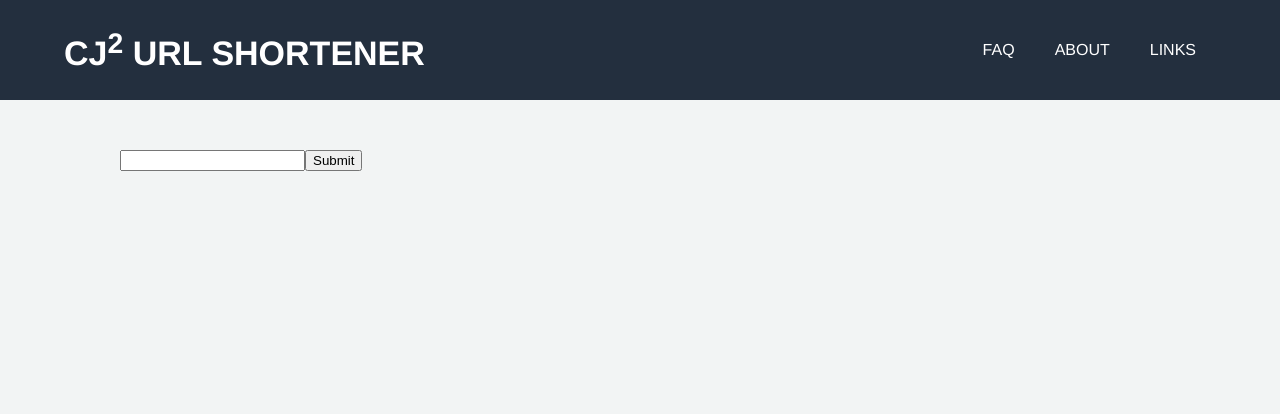
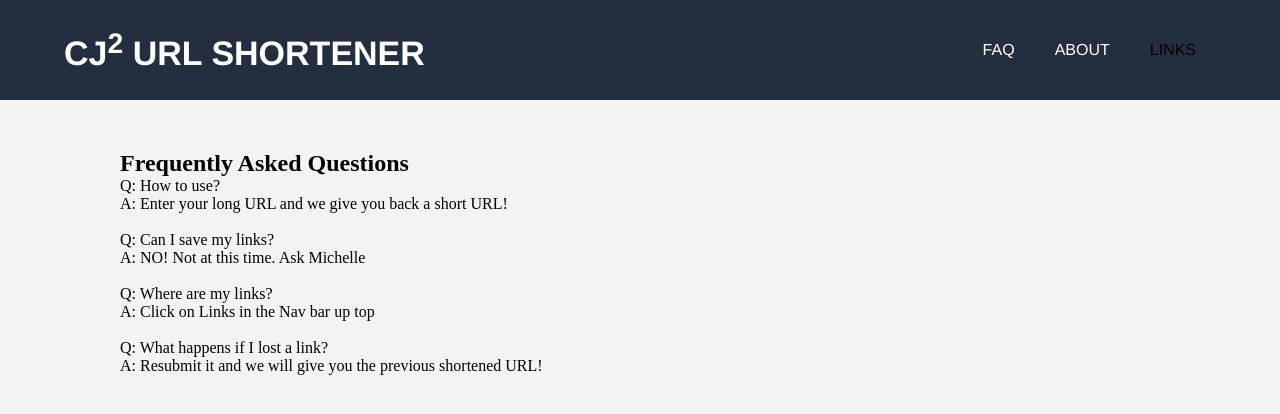
Before and after one commit to cj2-site/cj2_frontend, a React (Create React App) app: page /faq in a window 1280 px wide. Shown: the top 414 px of the page. Built offline with nearby package versions, Linux system fonts and the light colour scheme; a web font is replaced by a local one.

Commit message:
feat: added faq and home routes. Tested to backend

```diff
--- a/package.json
+++ b/package.json
@@ -6,6 +6,7 @@
     "node-sass": "^4.12.0",
     "react": "^16.8.6",
     "react-dom": "^16.8.6",
+    "react-router-dom": "^5.0.0",
     "react-scripts": "3.0.1",
     "superagent": "^5.0.5"
   },
--- /dev/null
+++ b/src/components/about.jsx
@@ -0,0 +1,17 @@
+import React from 'react';
+
+const About = () => {
+  return (
+    <section>
+      <p>Jorie Fernandez</p>
+      <br />
+      <p>John Winters</p>
+      <br />
+      <p>Charles Clemens</p>
+      <br />
+      <p>Stephen Chu</p>
+    </section>
+  );
+}
+
+export default About;
--- a/src/components/app.jsx
+++ b/src/components/app.jsx
@@ -1,14 +1,16 @@
 import React from 'react';
+import { BrowserRouter as Router, Route, Link } from 'react-router-dom';
 import Header from './header.jsx';
-import SubmitURL from './submiturl.jsx';
-import OutputURL from './outputurl.jsx';
+import Home from './home.jsx';
+import Faq from './faq.jsx';
+import About from './about.jsx';
 
 class App extends React.Component {
   constructor(props) {
     super(props);
     this.state = {
       tinyURL: '',
-      backendURL: 'https://cj2.site',
+      backendURL: 'https://cj2.herokuapp.com/hello',
     };
   }
 
@@ -19,12 +21,17 @@ class App extends React.Component {
   render() {
     return (
       <>
-        <Header />
-        <main>
-          {this.state.tinyURL === '' ?
-          <SubmitURL updateTinyURL={this.updateTinyURL} /> :
-          <OutputURL tinyURL={this.state.tinyURL}/> }
-        </main>
+        <Router>
+          <Header />
+          <main>
+            <Route exact path="/"
+                   render={(routeProps) => (
+                     <Home {...routeProps} {...this.state} updateTinyURL={this.updateTinyURL} />
+                   )} />
+            <Route path="/faq/" component={Faq} />
+            <Route path="/about/" component={About} />
+          </main>
+        </Router>
       </>
     );
   }
--- /dev/null
+++ b/src/components/faq.jsx
@@ -0,0 +1,22 @@
+import React from 'react';
+
+const Faq = () => {
+  return (
+    <section>
+      <h2>Frequently Asked Questions</h2>
+      <p>Q: How to use?</p>
+      <p>A: Enter your long URL and we give you back a short URL!</p>
+      <br />
+      <p>Q: Can I save my links?</p>
+      <p>A: NO! Not at this time. Ask Michelle</p>
+      <br />
+      <p>Q: Where are my links?</p>
+      <p>A: Click on Links in the Nav bar up top</p>
+      <br />
+      <p>Q: What happens if I lost a link?</p>
+      <p>A: Resubmit it and we will give you the previous shortened URL!</p>
+    </section>
+  );
+}
+
+export default Faq;
--- a/src/components/header.jsx
+++ b/src/components/header.jsx
@@ -1,14 +1,18 @@
 import React from 'react';
+import { BrowserRouter as Router, Route, Link } from 'react-router-dom';
+
+import Faq from './faq.jsx';
+import About from './about.jsx';
 
 const Header = () => {
   return (
       <header className="primary-nav">
         <nav>
-        <h1><a href="#">CJ<sup>2</sup> URL SHORTENER</a></h1>
+          <h1><Link to="/">CJ<sup>2</sup> URL SHORTENER</Link></h1>
           <ul>
-          <li><a href="#">FAQ</a></li>
-          <li><a href="#">ABOUT</a></li>
-          <li><a href="#">LINKS</a></li>
+            <li><Link to="/faq/">FAQ</Link></li>
+            <li><Link to="/about/">ABOUT</Link></li>
+            <li>LINKS</li>
           </ul>
         </nav>
       </header>
--- /dev/null
+++ b/src/components/home.jsx
@@ -0,0 +1,15 @@
+import React from 'react';
+import SubmitURL from './submiturl.jsx';
+import OutputURL from './outputurl.jsx';
+
+const Home = (props) => {
+  return (
+    <>
+      {props.tinyURL === '' ?
+        <SubmitURL {...props} /> :
+        <OutputURL tinyURL={props.tinyURL}/> }
+    </>
+  );
+}
+
+export default Home;
--- a/src/components/submiturl.jsx
+++ b/src/components/submiturl.jsx
@@ -20,11 +20,11 @@ class SubmitURL extends React.Component {
     e.preventDefault();
     // API call
     /* UNCOMMENT THIS WHEN BACKEND IS DONE AND STUFF */
-    // let data = await superagent.get(`https://cj2.site/long-url?data=${this.state.url}`);
-    // let tinyURL = data.body;
-    let tinyURL = 'sdfl.cj2.site';
+    let data = await superagent.get(`${this.props.backendURL}?data=${this.state.url}`);
+    let tinyURL = data.body.short_url;
+    // let tinyURL = 'sdfl.cj2.site';
     // Update App state
-    this.props.updateTinyURL(tinyURL);
+    this.props.updateTinyURL(`${this.props.backendURL}/${tinyURL}`);
   };
 
   render(){
```
Also changed, not shown: 1 other file (tests, documents, lock files or other folders). Lines whose indentation alone changed are shown as unchanged.
